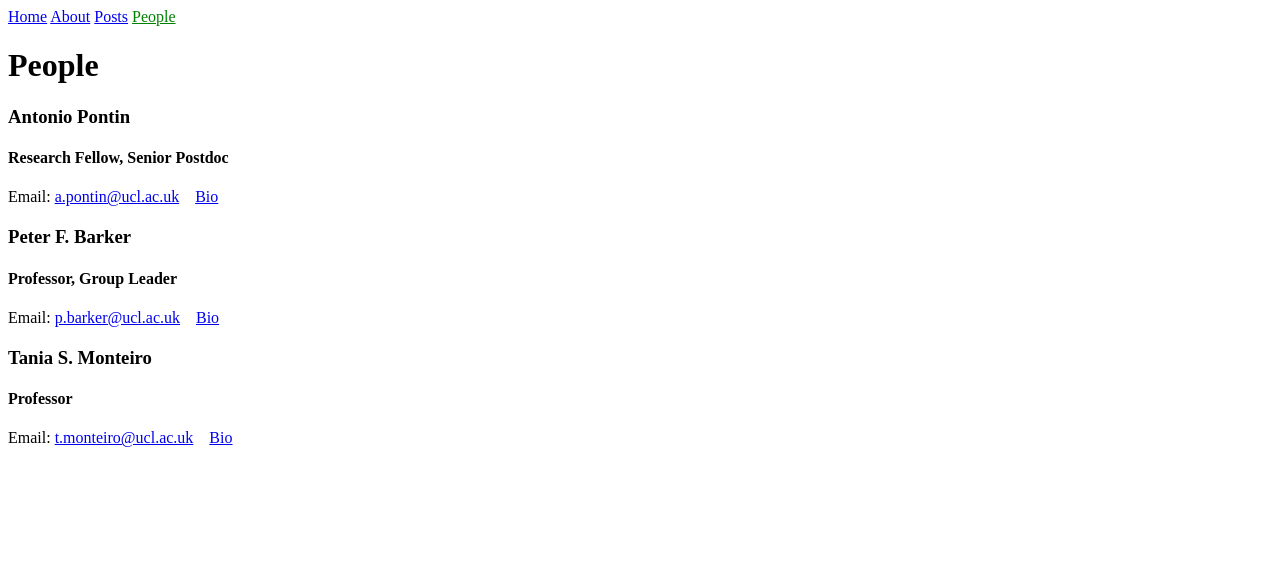
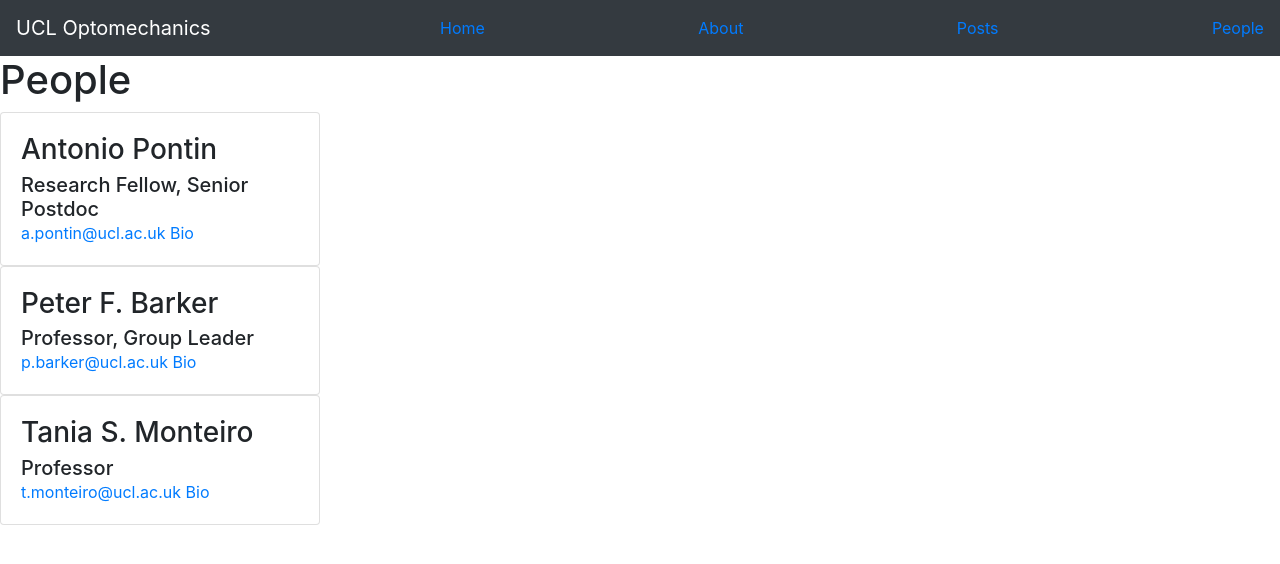
Before and after one commit to ucloptomechanics/ucloptomechanics.github.io, a Jekyll site: the page built from people.html, in a window 1280 px wide. Shown: the top 564 px of the page. Built offline with Jekyll 4.4.1, drawn with Linux system fonts in a browser that asks for light colours.

Commit message:
some bootstrap

```diff
--- a/_includes/navigation.html
+++ b/_includes/navigation.html
@@ -1,5 +1,6 @@
-<nav>
+<nav class="navbar sticky-top navbar-dark bg-dark">
+  <a class="navbar-brand" href="/">UCL Optomechanics</a>
   {% for item in site.data.navigation %}
-  <a href="{{ item.link }}" {% if page.url == item.link %} class="current" {% endif %}>{{ item.name }}</a>
+  <a class="nav-item" href="{{ item.link }}" {% if page.url == item.link %} class="current" {% endif %}>{{ item.name }}</a>
   {% endfor %}
 </nav>
--- a/_layouts/default.html
+++ b/_layouts/default.html
@@ -3,6 +3,7 @@
   <head>
     <meta charset="uft-8">
     <title>{{ page.title }}</title>
+    <link rel="stylesheet" href="https://stackpath.bootstrapcdn.com/bootstrap/4.1.1/css/bootstrap.min.css" integrity="sha384-WskhaSGFgHYWDcbwN70/dfYBj47jz9qbsMId/iRN3ewGhXQFZCSftd1LZCfmhktB" crossorigin="anonymous">
     <link rel="stylesheet" href="/assets/css/styles.css">
     {% feed_meta %}
     {% seo %}
@@ -10,5 +11,8 @@
   <body>
     {% include navigation.html %}
     {{ content }}
+  <script src="https://code.jquery.com/jquery-3.3.1.slim.min.js" integrity="sha384-q8i/X+965DzO0rT7abK41JStQIAqVgRVzpbzo5smXKp4YfRvH+8abtTE1Pi6jizo" crossorigin="anonymous"></script>
+  <script src="https://cdn.jsdelivr.net/npm/popper.js@1.14.3/dist/umd/popper.min.js" integrity="sha384-ZMP7rVo3mIykV+2+9J3UJ46jBk0WLaUAdn689aCwoqbBJiSnjAK/l8WvCWPIPm49" crossorigin="anonymous"></script>
+  <script src="https://cdn.jsdelivr.net/npm/bootstrap@4.1.3/dist/js/bootstrap.min.js" integrity="sha384-ChfqqxuZUCnJSK3+MXmPNIyE6ZbWh2IMqE241rYiqJxyMiZ6OW/JmZQ5stwEULTy" crossorigin="anonymous"></script>
   </body>
 </html>
--- a/people.html
+++ b/people.html
@@ -7,11 +7,12 @@ permalink: /people
 <h1>People</h1>
 
 {% for person in site.people %}
-<div style="margin-bottom: 20px;">
-  <!-- in line styling not best practice, pls fix -->
-  <h3>{{ person.name }}</h3>
-  <h4>{{ person.position }}</h4>
-  Email: <a href="{{ person.email }}">{{ person.email }}</a>
-  &nbsp; &nbsp;<a href="{{ person.url }}">Bio</a>
+<div class="card" style="width: 20rem;" >
+  <div class="card-body">
+    <h3 class="card-title">{{ person.name }}</h3>
+    <h5 class="card-subtitle">{{ person.position }}</h4>
+    <a class="class-link" href="{{ person.email }}">{{ person.email }}</a>
+    <a class="class-link" href="{{ person.url }}">Bio</a>
+  </div>
 </div>
 {% endfor %}
```
Also changed, not shown: 10 other files.
